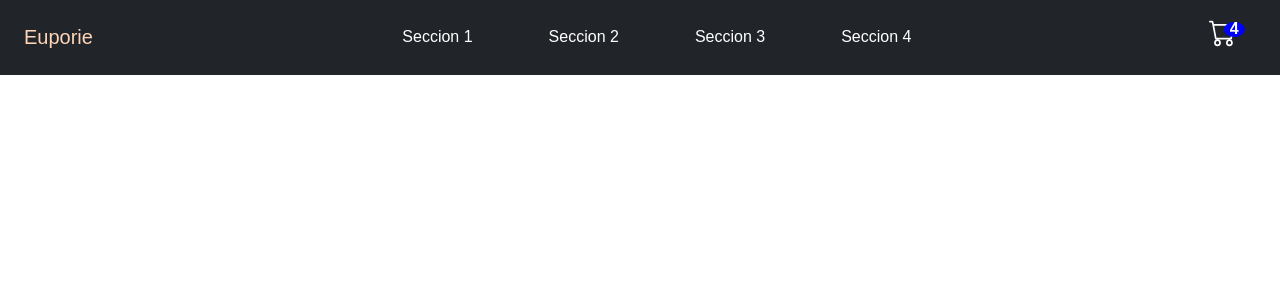
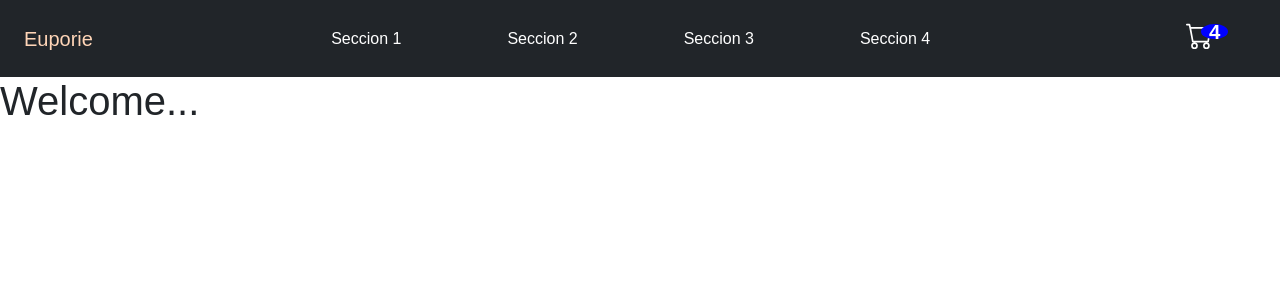
Before and after one commit to TonyFrieiro/ecommerce-React, a React (Create React App) app: page / in a window 1280 px wide. Shown: the top 300 px of the page. Built offline with nearby package versions, Linux system fonts and the light colour scheme; a web font is replaced by a local one.

Commit message:
Crea tu landing

```diff
--- a/src/App.css
+++ b/src/App.css
@@ -20,6 +20,7 @@
     header nav #fondoPiel {
       background-color: #ffd5b7; }
     header nav .navbar-nav li {
+      margin-right: 30px;
       padding-left: 30px;
       padding-right: 30px; }
       header nav .navbar-nav li:hover {
@@ -31,7 +32,7 @@
         border-radius: 2px;
         transition: all 0.2s ease; }
 
-.cartIcon{
+.cartIcon a{
   color: white;
   font-size: 1.7em;
 
@@ -40,7 +41,6 @@
 .badge{
   color: white;
   background-color: blue;
-  font-size: 1em;
 
   left: 55%;
   width: 15px;
--- a/src/App.jsx
+++ b/src/App.jsx
@@ -2,10 +2,14 @@
 import './App.css';
 
 import Nav from './components/NavBar';
+import ItemListContainer from './containers/ItemListContainer'
 
 function App() {
   return (
-      <Nav/>
+      <>
+        <Nav/>
+        <ItemListContainer greeting = "Welcome..."/>
+      </>
   );
 }
 
--- a/src/components/CartWidget.js
+++ b/src/components/CartWidget.js
@@ -3,7 +3,7 @@ import { BsCart } from "react-icons/bs";
 function IconCart (){
     return(
         <div className="cartIcon">
-            <BsCart/>
+            <a className="a nav-link active" aria-current="page" href="#"><BsCart/><span className="badge badge-pill badge-primary">4</span></a>
         </div>
     )
 }
--- a/src/components/navBar.js
+++ b/src/components/navBar.js
@@ -29,7 +29,7 @@ function Nav() {
                       </li>
                     </ul>
                     {/*<button class="btn btn-outline-success me-2" type="button" id="botonCarrito"><IconCart/><span class="badge badge-pill badge-primary">4</span></button>*/}
-                    <a className="a nav-link active" aria-current="page" href="#"><IconCart/><span className="badge badge-pill badge-primary">4</span></a>
+                    <IconCart/>
                   </div>
                 </div>
             </nav>
--- /dev/null
+++ b/src/containers/ItemListContainer.js
@@ -0,0 +1,12 @@
+
+function ItemListContainer(props) {
+    return (
+        <>
+            <h1>{props.greeting}</h1>
+        </>
+    )
+
+
+}
+
+export default ItemListContainer
```
